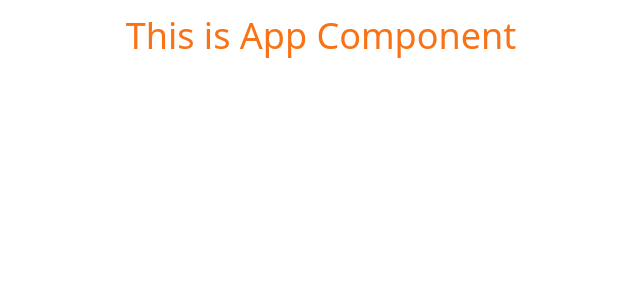
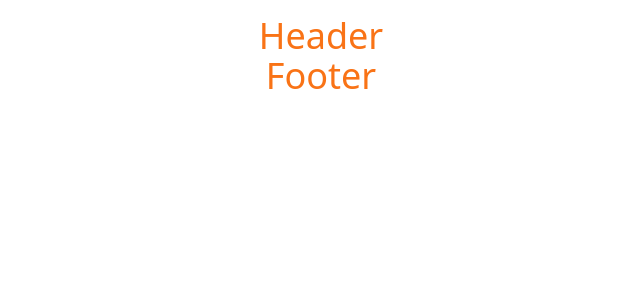
Before and after one commit to KINGSLEYEHAPA/Kingsley-Ehapa-Portfolio, a React (Create React App) app: page / in a window 1280 px wide. Shown: the top 300 px of the page, without its empty margins (319-959 px from the left). Built offline with nearby package versions, Linux system fonts and the light colour scheme.

Commit message:
Project Set-up

```diff
--- a/src/App.js
+++ b/src/App.js
@@ -1,7 +1,13 @@
+import { Outlet } from "react-router-dom";
+import Footer from "./components/Footer";
+import Header from "./components/Header";
+
 function App() {
   return (
     <div className="text-orange-500 font-bont text-center text-4xl p-4 ">
-      This is App Component
+      <Header />
+      <Outlet />
+      <Footer />
     </div>
   );
 }
--- /dev/null
+++ b/src/components/AppRoutes.jsx
@@ -0,0 +1,17 @@
+import React from "react";
+import { BrowserRouter, Routes, Route } from "react-router-dom";
+import App from "../App";
+
+const AppRoutes = () => {
+  return (
+    <>
+      <BrowserRouter>
+        <Routes>
+          <Route path="/" element={<App />}></Route>
+        </Routes>
+      </BrowserRouter>
+    </>
+  );
+};
+
+export default AppRoutes;
--- /dev/null
+++ b/src/components/Footer.jsx
@@ -0,0 +1,7 @@
+import React from "react";
+
+const Footer = () => {
+  return <div>Footer</div>;
+};
+
+export default Footer;
--- /dev/null
+++ b/src/components/Header.jsx
@@ -0,0 +1,7 @@
+import React from "react";
+
+const Header = () => {
+  return <div>Header</div>;
+};
+
+export default Header;
--- a/src/index.js
+++ b/src/index.js
@@ -2,11 +2,11 @@ import React from "react";
 import ReactDOM from "react-dom";
 import "./index.css";
 
-import App from "./App";
+import AppRoutes from "./components/AppRoutes";
 
 ReactDOM.render(
   <React.StrictMode>
-    <App />
+    <AppRoutes />
   </React.StrictMode>,
   document.getElementById("root")
 );
```
